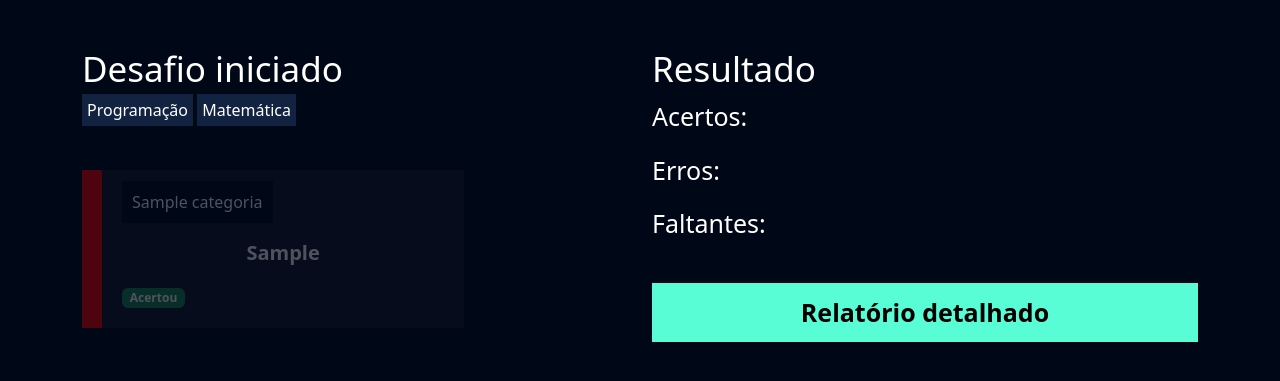
After one commit to satoosan/Study.Async, a Django app: page /flashcard/desafio/1/ in a window 1280 px wide. The commit adds this page. Shown: the top 381 px of the page. Run offline with Django 3.2, Linux system fonts and the light colour scheme; tables that the repository leaves empty hold one stand-in row (values such as "Sample post").

Commit message:
flashcard-desafio-iniciado

```diff
--- a/flashcard/models.py
+++ b/flashcard/models.py
@@ -18,6 +18,15 @@ class Flashcard(models.Model):
 
     def __str__(self):
         return self.pergunta
+
+    @property
+    def css_dificuldade(self):
+        if self.dificuldade == 'F':
+            return 'flashcard-facil'
+        elif self.dificuldade == 'M':
+            return 'flashcard-medio'
+        elif self.dificuldade == 'D':
+            return 'flashcard-dificil'
 
 class FlashcardDesafio(models.Model):
     flashcard = models.ForeignKey(Flashcard, on_delete=models.DO_NOTHING)
--- /dev/null
+++ b/flashcard/templates/desafio.html
@@ -0,0 +1,76 @@
+{% extends "base.html" %}
+{% load static %}
+
+{% block 'cabecalho' %}
+
+    <link href="{% static 'usuarios/css/cadastro.css' %}" rel="stylesheet">
+    <link href="{% static 'flashcard/css/novo_flashcard.css' %}" rel="stylesheet">
+    <link href="{% static 'flashcard/css/iniciar_desafio.css' %}" rel="stylesheet">
+    <link href="{% static 'flashcard/css/desafio.css' %}" rel="stylesheet">
+    <link href='https://unpkg.com/boxicons@2.1.4/css/boxicons.min.css' rel='stylesheet'>
+
+{% endblock 'cabecalho' %}
+
+
+{% block 'conteudo' %}
+    <div class="container">
+        <br>
+        <br>
+        <div class="row">
+            <div class="col-md">
+                <h3 class="fonte-secundaria" >Desafio iniciado</h3>
+                <span class="badge-categoria">Programação</span>
+                <span class="badge-categoria" >Matemática</span>
+                <br>
+                <br>
+                <br>
+                {% for flash in desafio.flashcards.all %}
+                    <div class="box-new-flashcard {% if flash.respondido %}op2{% endif %}">
+                        <div class="flashcard {{flash.flashcard.css_dificuldade}}">
+
+                            <div class="flashcard-categoria">
+                                {{flash.flashcard.categoria}}
+                            </div>
+                            <br>
+                            <br>
+                            <div class="flashcard-box-item" onclick="flip_card({{flash.id}})">
+                                <p class="flashcard-item">{{flash.flashcard.pergunta}}</p>
+                            </div>
+
+                            {% if not flash.respondido %}
+                            <div class="responder">
+                                <a href="{% url 'responder_flashcard' flash.id %}?acertou=0&desafio_id={{desafio.id}}"><i class='bx bxs-x-square icone-vermelho'></i></a>
+                                <a href="{% url 'responder_flashcard' flash.id %}?acertou=1&desafio_id={{desafio.id}}"><i class='bx bxs-check-square icone-verde' ></i></a>
+                            </div>
+                            {% else %}
+                                {% if flash.acertou %}
+                                    <span class="badge bg-success">Acertou</span>
+                                {% else %}
+                                    <span class="badge bg-danger">Errou</span>
+                                {% endif%}
+
+                            {% endif %}
+                        </div>
+                        <div class="resposta-flashcard" id="{{flash.id}}">
+                            {{flash.flashcard.resposta}}
+                        </div>
+                    </div>
+                    <br>
+                    <br>
+                {% endfor %}
+
+            </div>
+            <div class="col-md">
+
+                <h3 class="fonte-secundaria">Resultado</h3>
+                <p class="fonte-p">Acertos: </p>
+                <p class="fonte-p">Erros: </p>
+                <p class="fonte-p">Faltantes: </p>
+                <br>
+                <a class="btn-cadastro btn-desafio" href="">Relatório detalhado</a>
+            </div>
+        </div>
+
+    </div>
+    <script src="{% static 'flashcard/js/flashcard.js' %}"></script>
+{% endblock 'conteudo' %}
--- a/flashcard/templates/listar_desafio.html
+++ b/flashcard/templates/listar_desafio.html
@@ -54,7 +54,7 @@
                 <tbody>
                     {% for desafio in desafios %}
                         <tr class="linha">
-                            <th><a href="">{{ desafio.id }}</a></th>
+                            <th><a href="{% url 'desafio' desafio.id %}">{{ desafio.id }}</a></th>
                             <td>{{ desafio.titulo }}</td>
                             <td>{{ desafio.get_dificuldade_display }}</td>
                             <td>{{ desafio.status }}</td>
--- a/flashcard/urls.py
+++ b/flashcard/urls.py
@@ -6,4 +6,6 @@ urlpatterns = [
     path('deletar_flashcard/<int:id>/', views.deletar_flashcard, name="deletar_flashcard"),
     path('iniciar_desafio/', views.iniciar_desafio, name="iniciar_desafio"),
     path('listar_desafio/', views.listar_desafio, name="listar_desafio"),
+    path('desafio/<int:id>/', views.desafio, name='desafio'),
+    path('responder_flashcard/<int:id>/', views.responder_flashcard, name='responder_flashcard'),
 ]
--- a/flashcard/views.py
+++ b/flashcard/views.py
@@ -1,5 +1,6 @@
 from django.shortcuts import render, redirect
 from .models import Categoria, Flashcard, FlashcardDesafio, Desafio
+from django.http import HttpResponse, Http404
 from django.contrib.messages import constants
 from django.contrib import messages
 
@@ -147,3 +148,28 @@ def listar_desafio(request):
         'categoria_filtrar': categoria_filtrar,
         'dificuldade_filtrar': dificuldade_filtrar,
     })
+
+def desafio(request, id):
+    desafio = Desafio.objects.get(id=id)
+
+    if request.method == 'GET':
+        return render(
+            request,
+            'desafio.html',
+            {
+                'desafio': desafio,
+            },
+        )
+
+def responder_flashcard(request, id):
+    flashcard_desafio = FlashcardDesafio.objects.get(id=id)
+    acertou = request.GET.get('acertou')
+    desafio_id = request.GET.get('desafio_id')
+
+    if not flashcard_desafio.flashcard.user == request.user:
+        raise Http404()
+
+    flashcard_desafio.respondido = True
+    flashcard_desafio.acertou = True if acertou == '1' else False
+    flashcard_desafio.save()
+    return redirect(f'/flashcard/desafio/{desafio_id}/')
```
